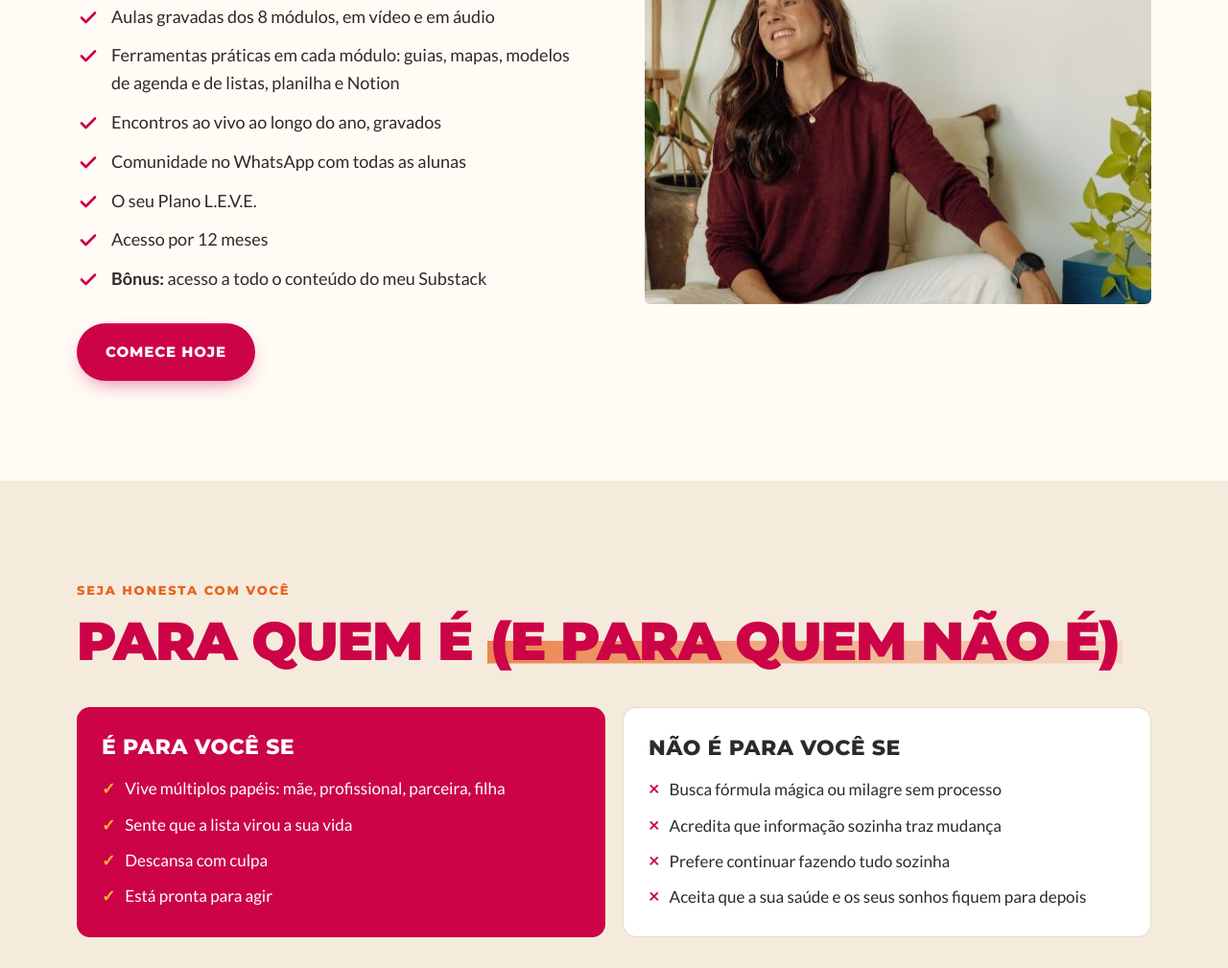
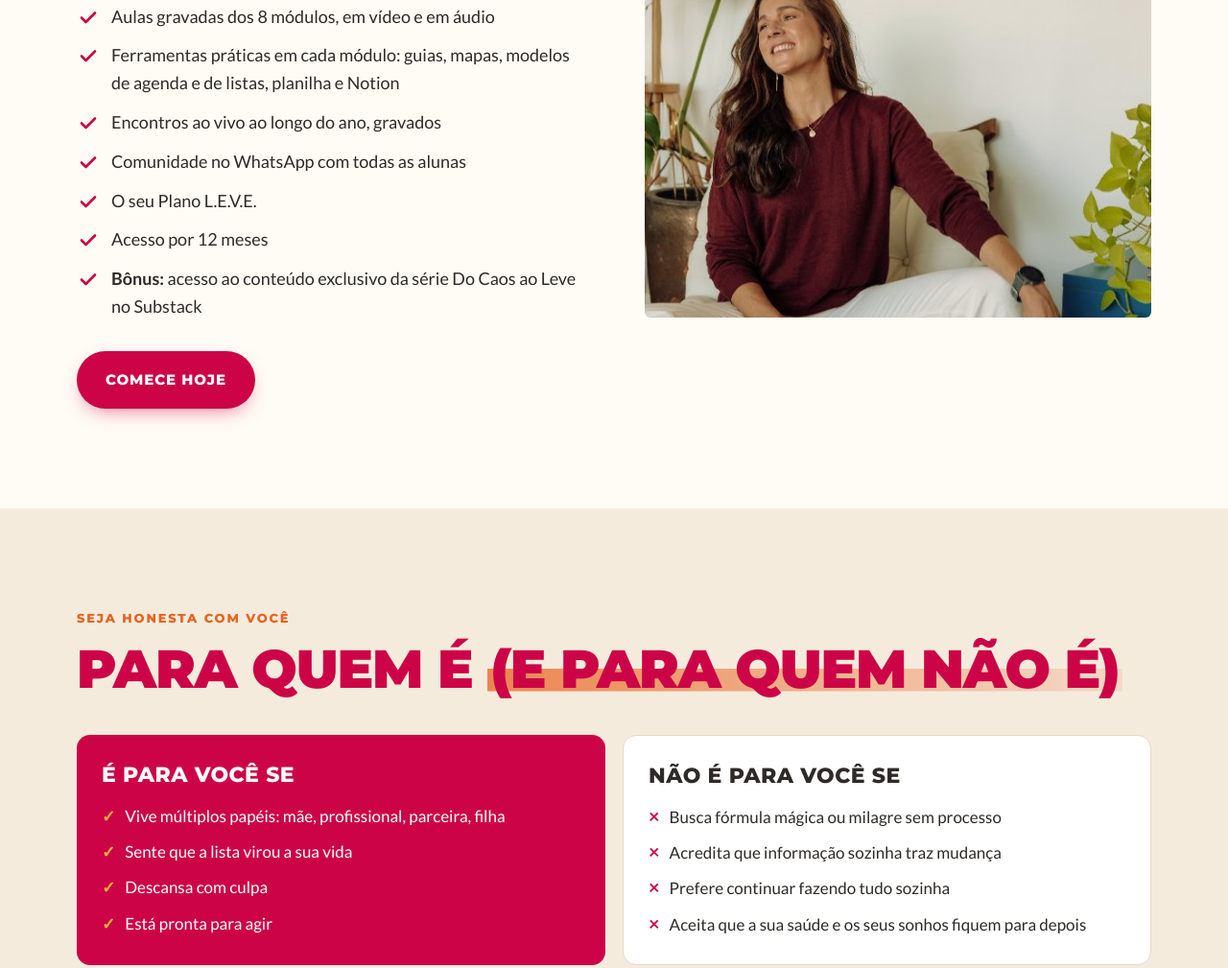
Before and after one commit to arquiteturadevida/anti-caos, a plain HTML site: page index.html in a window 1280 px wide. Shown: the part 8287-9296 px from the top of the page at 96% size. Drawn offline with Linux system fonts and the light colour scheme.

Commit message:
Volta os 2 depoimentos curtos e ajusta o texto do bônus (série Do Caos ao Leve no Substack)
Co-Authored-By: Claude Opus 5.5 <noreply@anthropic.com>
Claude-Session: https://claude.ai/code/session_01VxQwZGd6DCRYSziVfq71ix

```diff
--- a/index.html
+++ b/index.html
@@ -533,7 +533,7 @@ p{margin:0}
           <li><svg viewBox="0 0 24 24" width="24" height="24" fill="none" stroke="currentColor" stroke-width="2.6" stroke-linecap="round" stroke-linejoin="round" aria-hidden="true"><path d="M5 12.5l4.5 4.5L19 7.5"/></svg>Comunidade no WhatsApp com todas as alunas</li>
           <li><svg viewBox="0 0 24 24" width="24" height="24" fill="none" stroke="currentColor" stroke-width="2.6" stroke-linecap="round" stroke-linejoin="round" aria-hidden="true"><path d="M5 12.5l4.5 4.5L19 7.5"/></svg>O seu Plano L.E.V.E.</li>
           <li><svg viewBox="0 0 24 24" width="24" height="24" fill="none" stroke="currentColor" stroke-width="2.6" stroke-linecap="round" stroke-linejoin="round" aria-hidden="true"><path d="M5 12.5l4.5 4.5L19 7.5"/></svg>Acesso por 12 meses</li>
-          <li><svg viewBox="0 0 24 24" width="24" height="24" fill="none" stroke="currentColor" stroke-width="2.6" stroke-linecap="round" stroke-linejoin="round" aria-hidden="true"><path d="M5 12.5l4.5 4.5L19 7.5"/></svg><span><b>Bônus:</b> acesso a todo o conteúdo do meu Substack</span></li>
+          <li><svg viewBox="0 0 24 24" width="24" height="24" fill="none" stroke="currentColor" stroke-width="2.6" stroke-linecap="round" stroke-linejoin="round" aria-hidden="true"><path d="M5 12.5l4.5 4.5L19 7.5"/></svg><span><b>Bônus:</b> acesso ao conteúdo exclusivo da série Do Caos ao Leve no Substack</span></li>
         </ul>
         <div class="cta-linha"><a class="btn cta" href="#investimento">Comece hoje</a></div>
       </div>
@@ -609,6 +609,8 @@ p{margin:0}
         <figure class="depo"><blockquote>“Adoro como tudo é tão prático. Se baseia num corpo teórico sério e, ainda assim, parece fácil, acessível e diretamente aplicável no dia a dia. Me permitiu tomar controle da minha agenda. E o mais importante: termino cada sessão com muita energia positiva, com leveza e força ao mesmo tempo.”</blockquote><figcaption>Aluna do Anti-Caos</figcaption></figure>
         <figure class="depo"><blockquote>“Quero aproveitar o espaço e agradecer à Marina por proporcionar novos olhares, momentos de nós com nós mesmas, e nos fazer convites a reflexões que nos fazem melhores. E a todas, por estarem aqui e serem inspirações umas para as outras!”</blockquote><figcaption>Aluna do Anti-Caos · no grupo do WhatsApp</figcaption></figure>
         <figure class="depo"><blockquote>“Fiquei feliz com o resultado, principalmente com a leveza interna de poder acrescentar coisas novas e mudar a prioridade. Estou sendo leve nisso também, me cobrando menos. Acho que já estou sendo mediana sem o foco de ser!”</blockquote><figcaption>Aluna do Anti-Caos</figcaption></figure>
+        <figure class="depo"><blockquote>“Agradecer por você sempre nos convidar a viver. A estarmos vivas, leves e felizes pra nós e para os nossos.”</blockquote><figcaption>Aluna do Anti-Caos</figcaption></figure>
+        <figure class="depo"><blockquote>“Minha vida já está mais leve desde que te conheci.”</blockquote><figcaption>Aluna do Anti-Caos</figcaption></figure>
         <figure class="depo"><blockquote>“Ajuda a entender o caos que vivemos e que existem formas de sair dele e ter uma vida mais leve e saudável.”</blockquote><figcaption>Mentorada Do Caos ao Leve</figcaption></figure>
         <figure class="depo"><blockquote>“Me ajudou a entender que, estando bem comigo, estarei bem com a minha família e com todos à minha volta. Que cuidar de mim é primordial antes de qualquer coisa.”</blockquote><figcaption>Mentorada Do Caos ao Leve</figcaption></figure>
       </div>
@@ -629,7 +631,7 @@ p{margin:0}
           </div>
           <p class="avista">ou R$ 860 à vista<br><small>Fora do Brasil, o checkout da Hotmart converte o valor para a sua moeda.</small></p>
           <ul class="inclui">
-            <li>8 módulos gravados</li><li>Ferramentas e PDFs</li><li>Encontros ao vivo</li><li>Comunidade no WhatsApp</li><li>Plano L.E.V.E.</li><li>Acesso por 12 meses</li><li class="bonus"><b>Bônus:</b> todo o conteúdo do Substack</li>
+            <li>8 módulos gravados</li><li>Ferramentas e PDFs</li><li>Encontros ao vivo</li><li>Comunidade no WhatsApp</li><li>Plano L.E.V.E.</li><li>Acesso por 12 meses</li><li class="bonus"><b>Bônus:</b> conteúdo exclusivo da série Do Caos ao Leve no Substack</li>
           </ul>
           <a class="btn" id="btn-checkout" href="#investimento">Quero entrar agora</a>
           <p class="falta-link" id="aviso-checkout">Rascunho: falta colar o link do checkout da Hotmart.</p>
```
